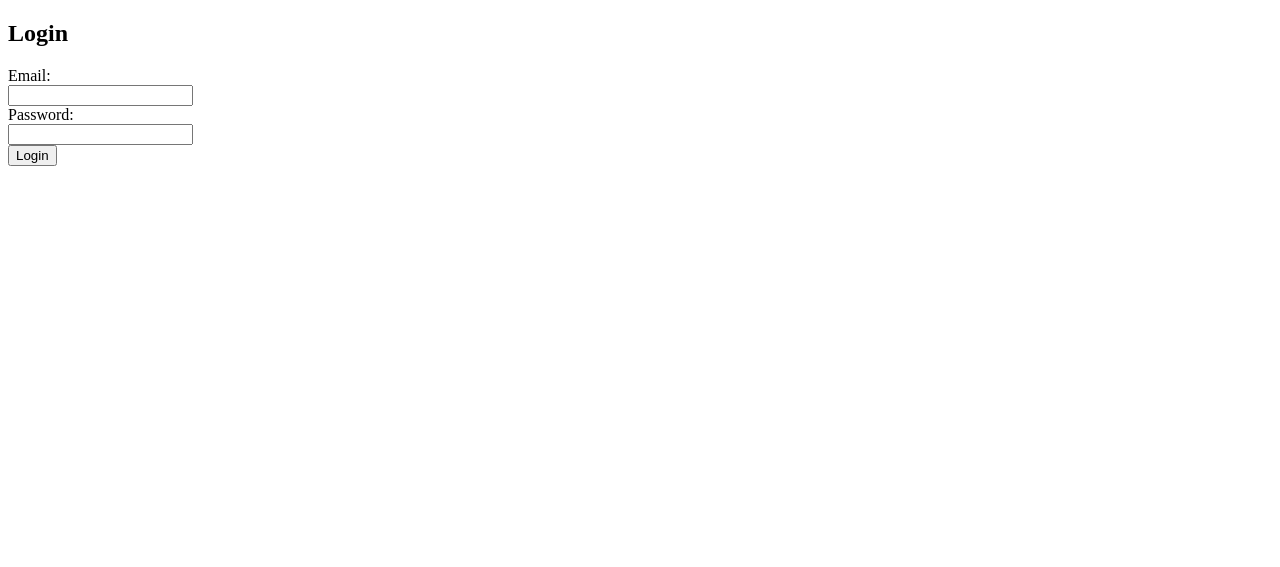
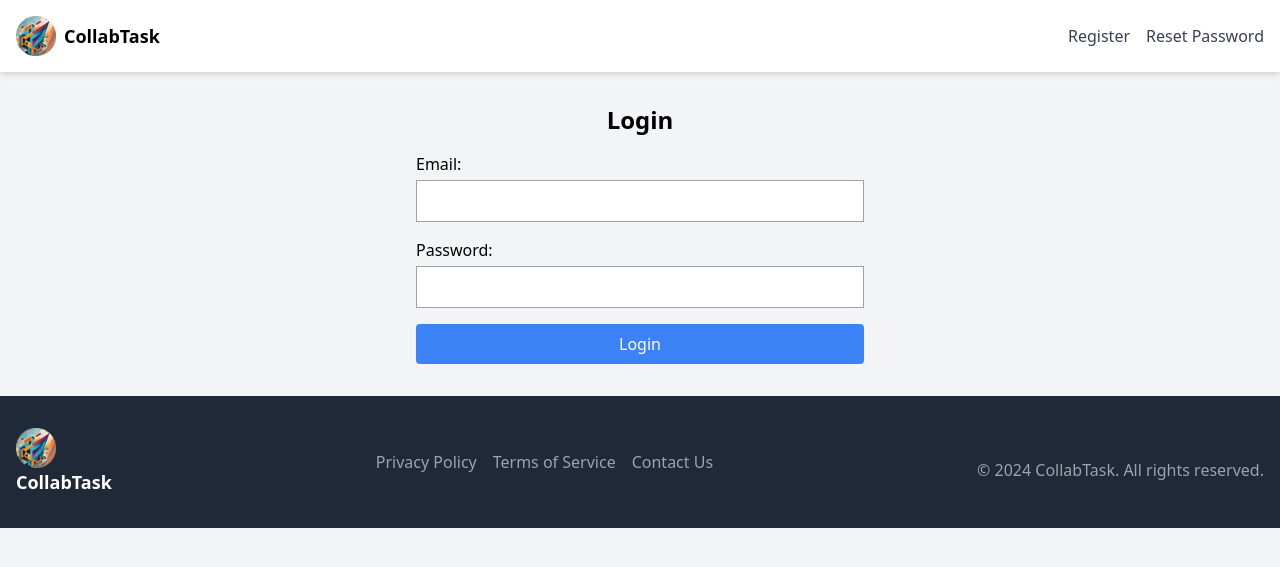
Before and after one commit to rahulkrjv/CollabTask, a Flask app: page /login in a window 1280 px wide. Shown: the top 567 px of the page. Run offline with Flask 3, Linux system fonts and the light colour scheme; some libraries are stand-ins or nearby versions.

Commit message:
Fixed login.

```diff
--- a/app.py
+++ b/app.py
@@ -41,9 +41,22 @@ mail = Mail(app)
 client = MongoClient(params['MONGO_URI'])
 db = client["CollabTask"]  # Connect to the "CollabTask" database
 
+class ObjectIdEncoder(json.JSONEncoder):
+    def default(self, o):
+        if isinstance(o, ObjectId):
+            return str(o)
+        return super().default(o)
+
+# use the custom encoder when serializing to JSON
+app.json_encoder = ObjectIdEncoder
+
 @login_manager.user_loader
 def load_user(user_id):
-    return db.users.find_one({'_id': ObjectId(user_id)})
+    user = db.users.find_one({'_id': ObjectId(user_id)})
+    if user:
+        return User(user)
+    return None
+
 
 class User(UserMixin):
     def __init__(self, user_data):
@@ -51,6 +64,19 @@ class User(UserMixin):
 
     def get_id(self):
         return ObjectId(self.user_data['_id'])
+
+    @property
+    def is_authenticated(self):
+        return True
+
+    @property
+    def is_active(self):
+        return self.user_data.get('active', False)
+
+    @property
+    def is_anonymous(self):
+        return False
+
 
 class ResetPasswordRequestForm(FlaskForm):
     email = EmailField('Email', validators=[DataRequired(), Email()])
@@ -101,7 +127,8 @@ def signup():
                 otp = generate_otp()
 
                 # Update user's OTP in the database
-                db.users.update_one({'_id': existing_user['_id']}, {'$set': {'otp': otp}})
+                db.users.update_one({'_id': existing_user['_id']}, {'$set': {'otp': bcrypt.generate_password_hash(otp).decode('utf-8')
+                }})
 
                 # Send OTP via email
                 msg = Message('Verify Your Email', sender=app.config['MAIL_USERNAME'], recipients=[email])
@@ -121,7 +148,7 @@ def signup():
         mail.send(msg)
 
         hashed_password = bcrypt.generate_password_hash(password).decode('utf-8')
-        user_data = {'username': username, 'email': email, 'password': hashed_password, 'otp': otp, 'verified': False}
+        user_data = {'username': username, 'email': email, 'password': hashed_password, 'otp': bcrypt.generate_password_hash(otp).decode('utf-8'), 'verified': False}
         db.users.insert_one(user_data)
 
         flash('A verification OTP has been sent to your email. Please check and enter it below.', 'success')
@@ -140,8 +167,8 @@ def verify():
         otp = request.form['otp']
         email = session.get('email')
 
-        user = db.users.find_one({'email': email, 'otp': otp})
-        if user:
+        user = db.users.find_one({'email': email})
+        if user and bcrypt.check_password_hash(user['otp'], otp):
             db.users.update_one({'_id': user['_id']}, {'$set': {'verified': True}})
             flash('Your email has been verified. You can now log in.', 'success')
             return redirect(url_for('login'))
@@ -163,7 +190,7 @@ def resend_otp():
     otp = generate_otp()
 
     # Update user's OTP in the database
-    db.users.update_one({'_id': user['_id']}, {'$set': {'otp': otp}})
+    db.users.update_one({'_id': user['_id']}, {'$set': {'otp': bcrypt.generate_password_hash(otp).decode('utf-8')}})
 
     # Send OTP via email
     msg = Message('Verify Your Email', sender=app.config['MAIL_USERNAME'], recipients=[email])
--- a/templates/index.html
+++ b/templates/index.html
@@ -71,7 +71,7 @@
                         <li><a href="#" class="hover:text-white">Contact Us</a></li>
                     </ul>
                 </nav>
-                <p class="text-center text-gray-400 mt-4">&copy; 2023 CollabTask. All rights reserved.</p>
+                <p class="text-center text-gray-400 mt-4">&copy; 2024 CollabTask. All rights reserved.</p>
             </div>
         </div>
     </footer>
--- a/templates/login.html
+++ b/templates/login.html
@@ -5,22 +5,70 @@
     <meta http-equiv="X-UA-Compatible" content="IE=edge">
     <meta name="viewport" content="width=device-width, initial-scale=1.0">
     <title>Login</title>
+    <!-- Add Tailwind CSS CDN -->
+    <link href="https://cdn.jsdelivr.net/npm/tailwindcss@2.2.19/dist/tailwind.min.css" rel="stylesheet">
 </head>
-<body>
-    <h2>Login</h2>
+<body class="bg-gray-100">
+    <header class="bg-white shadow-md py-4">
+        <div class="container mx-auto flex items-center justify-between px-4">
+            <!-- CollabTask Logo -->
+            <a href="/" class="flex items-center">
+                <img src="./static/logo.png" alt="CollabTask" class="h-10 w-auto mr-2">
+                <h1 class="text-lg font-bold">CollabTask</h1>
+            </a>
+            <!-- Navigation Links -->
+            <nav>
+                <ul class="flex space-x-4">
+                    <li><a href="/signup" class="text-gray-700 hover:text-blue-500">Register</a></li>
+                    <li><a href="/reset_password" class="text-gray-700 hover:text-blue-500">Reset Password</a></li>
+                </ul>
+            </nav>
+        </div>
+    </header>
+    <main class="container mx-auto px-4 py-8">
+        <div class="flex justify-center">
+            <div class="w-full max-w-md">
+                <h2 class="text-2xl font-bold mb-4 text-center">Login</h2>
                 {% with messages = get_flashed_messages(with_categories=true) %}
                     {% if messages %}
                         {% for category, message in messages %}
-                <div class="alert alert-{{ category }}">{{ message }}</div>
+                            <div class="alert alert-{{ category }} mb-4">{{ message }}</div>
                         {% endfor %}
                     {% endif %}
                 {% endwith %}
                 <form method="POST" action="{{ url_for('login') }}">
-        <label for="email">Email:</label><br>
-        <input type="email" id="email" name="email" required><br>
-        <label for="password">Password:</label><br>
-        <input type="password" id="password" name="password" required><br>
-        <button type="submit">Login</button>
+                    <div class="mb-4">
+                        <label for="email" class="block font-medium mb-1">Email:</label>
+                        <input type="email" id="email" name="email" required class="border border-gray-400 p-2 w-full">
+                    </div>
+                    <div class="mb-4">
+                        <label for="password" class="block font-medium mb-1">Password:</label>
+                        <input type="password" id="password" name="password" required class="border border-gray-400 p-2 w-full">
+                    </div>
+                    <button type="submit" class="bg-blue-500 text-white py-2 px-4 rounded hover:bg-blue-600 w-full">Login</button>
                 </form>
+            </div>
+        </div>
+    </main>
+    <footer class="bg-gray-800 text-white py-8">
+        <div class="container mx-auto px-4">
+            <div class="flex flex-wrap justify-between items-center">
+                <!-- CollabTask Logo -->
+                <div>
+                    <img src="./static/logo.png" alt="CollabTask" class="h-10 w-auto mr-2">
+                    <h1 class="text-lg font-bold">CollabTask</h1>
+                </div>
+                <!-- Navigation Links -->
+                <nav>
+                    <ul class="flex space-x-4 text-gray-400">
+                        <li><a href="#" class="hover:text-white">Privacy Policy</a></li>
+                        <li><a href="#" class="hover:text-white">Terms of Service</a></li>
+                        <li><a href="#" class="hover:text-white">Contact Us</a></li>
+                    </ul>
+                </nav>
+                <p class="text-center text-gray-400 mt-4">&copy; 2024 CollabTask. All rights reserved.</p>
+            </div>
+        </div>
+    </footer>
 </body>
 </html>
--- a/templates/verify.html
+++ b/templates/verify.html
@@ -62,7 +62,7 @@
                     </ul>
                 </nav>
             </div>
-            <p class="text-center text-gray-400 mt-4">&copy; 2023 CollabTask. All rights reserved.</p>
+            <p class="text-center text-gray-400 mt-4">&copy; 2024 CollabTask. All rights reserved.</p>
         </div>
     </footer>
     <!-- Add jQuery CDN -->
```
Lines whose indentation alone changed are shown as unchanged.
